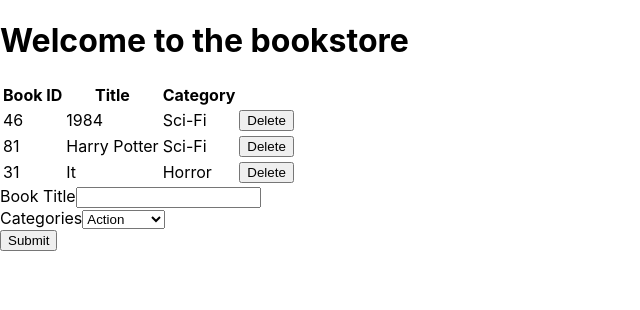
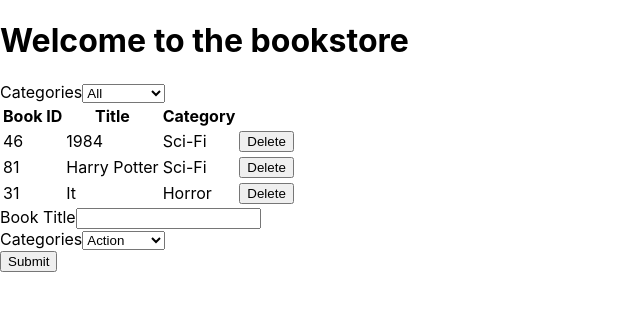
Before and after one commit to JayKowski/bookstore-cms, a React (Create React App) app: page / in a window 1280 px wide. Shown: the top 310 px of the page, without its empty margins (0-640 px from the left). Built offline with nearby package versions, Linux system fonts and the light colour scheme.

Commit message:
Enhance the Redux store - Implement the CategoryFilter component - Keep the filter value in the Redux store
Co-authored-by: JayKowski <jaymaina5@gmail.com>

```diff
--- a/src/actions/index.js
+++ b/src/actions/index.js
@@ -7,3 +7,8 @@ export const removeBook = id => ({
   type: 'REMOVE_BOOK',
   id,
 });
+
+export const changeFilter = category => ({
+  type: 'CHANGE_FILTER',
+  category,
+});
--- a/src/components/Book.js
+++ b/src/components/Book.js
@@ -1,4 +1,3 @@
-/* eslint-disable react/prop-types */
 import React from 'react';
 import PropTypes from 'prop-types';
 
@@ -17,6 +16,7 @@ Book.propTypes = {
   id: PropTypes.number.isRequired,
   title: PropTypes.string.isRequired,
   category: PropTypes.string.isRequired,
+  handleClick: PropTypes.func.isRequired,
 };
 
 export default Book;
--- /dev/null
+++ b/src/components/CategoryFilter.js
@@ -0,0 +1,28 @@
+import React from 'react';
+import PropTypes from 'prop-types';
+
+const CategoryFilter = ({ handleClick }) => {
+  const categories = ['Action', 'Biography', 'History', 'Horror', 'Kids', 'Learning', 'Sci-Fi'];
+  return (
+    <label htmlFor="categories">
+      Categories
+      <select
+        name="categories"
+        id="categories"
+      >
+        <option value="All">All</option>
+        {categories.map((category, index) => (
+          <option key={`${category + index}`} value={category} onChange={() => handleClick(category)}>
+            {category}
+          </option>
+        ))}
+      </select>
+    </label>
+
+  );
+};
+
+CategoryFilter.propTypes = {
+  handleClick: PropTypes.func.isRequired,
+};
+export default CategoryFilter;
--- a/src/containers/BookList.js
+++ b/src/containers/BookList.js
@@ -2,15 +2,21 @@
 import React from 'react';
 import { connect } from 'react-redux';
 import Book from '../components/Book';
-import { removeBook } from '../actions/index';
+import CategoryFilter from '../components/CategoryFilter';
+import { changeFilter, removeBook } from '../actions/index';
 
-const BookList = ({ books, bookRemove }) => {
+const BookList = ({ books, bookRemove, bookChangeFilter }) => {
   const handleRemove = id => {
     bookRemove(id);
   };
 
+  const handleFilterChange = category => {
+    bookChangeFilter(category);
+  };
+
   return (
     <div>
+      <CategoryFilter handleClick={handleFilterChange} />
       <table>
         <thead>
           <tr>
@@ -45,6 +51,9 @@ const mapDispatchToProps = dispatch => ({
   bookRemove(book) {
     dispatch(removeBook(book));
   },
+  bookChangeFilter(category) {
+    dispatch(changeFilter(category));
+  },
 });
 
 export default connect(mapStateToProps, mapDispatchToProps)(BookList);
--- a/src/index.js
+++ b/src/index.js
@@ -26,6 +26,7 @@ const initialState = {
       category: 'Horror',
     },
   ],
+  filter: 'All',
 };
 
 const store = createStore(rootReducer, initialState);
```
Also changed, not shown: src/reducers/filter.js (added, +8 -0 lines). Lines whose indentation alone changed are shown as unchanged.
